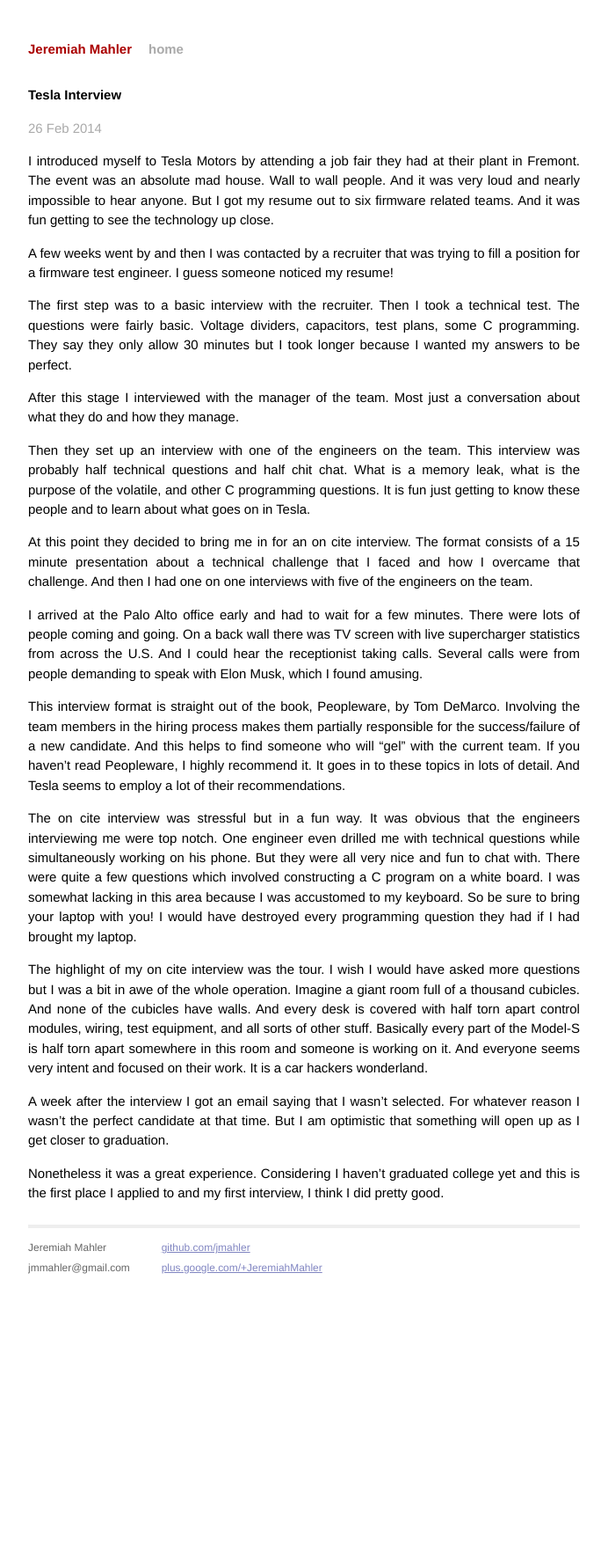
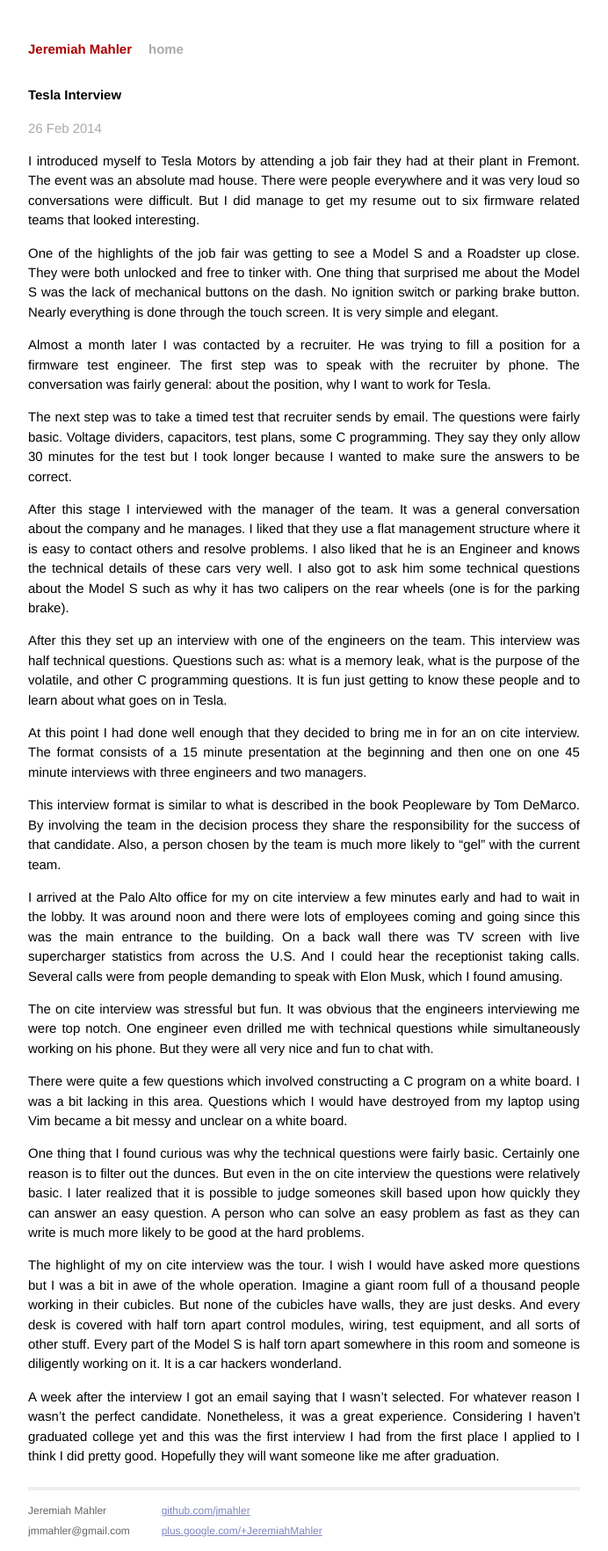
Before and after one commit to jmahler/jmahler.github.io, a Jekyll site: the page built from _posts/2014-02-27-tesla_interview.md, in a window 1280 px wide. Shown: the whole page at 88% size, without its empty margins (294-986 px from the left). Built offline with Jekyll 4.4.1, drawn with Linux system fonts in a browser that asks for light colours; Markdown is read by kramdown in place of the engine named in the settings; before the commit the page ends 1464 px from its top, so only the background shows below that.

Commit message:
more general revision of Tesla interview

```diff
--- a/_posts/2014-02-27-tesla_interview.md
+++ b/_posts/2014-02-27-tesla_interview.md
@@ -9,82 +9,103 @@
 I introduced myself to Tesla Motors by attending a job
 fair they had at their plant in Fremont.
 The event was an absolute mad house.
-Wall to wall people.
-And it was very loud and nearly impossible to hear anyone.
-But I got my resume out to six firmware related teams.
-And it was fun getting to see the technology up close.
+There were people everywhere and it was very loud
+so conversations were difficult.
+But I did manage to get my resume out to six firmware related
+teams that looked interesting.
 
-A few weeks went by and then I was contacted by a recruiter
-that was trying to fill a position for a firmware test engineer.
-I guess someone noticed my resume!
+One of the highlights of the job fair was getting to see
+a Model S and a Roadster up close.
+They were both unlocked and free to tinker with.
+One thing that surprised me about the Model S was the lack
+of mechanical buttons on the dash.
+No ignition switch or parking brake button.
+Nearly everything is done through the touch screen.
+It is very simple and elegant.
 
-The first step was to a basic interview with the recruiter.
-Then I took a technical test.
+Almost a month later I was contacted by a recruiter.
+He was trying to fill a position for a firmware test engineer.
+The first step was to speak with the recruiter by phone.
+The conversation was fairly general: about the position,
+why I want to work for Tesla.
+
+The next step was to take a timed test that recruiter sends by email.
 The questions were fairly basic.  Voltage dividers, capacitors,
 test plans, some C programming.
-They say they only allow 30 minutes but I took longer because I
-wanted my answers to be perfect.
+They say they only allow 30 minutes for the test but I took longer
+because I wanted to make sure the answers to be correct.
 
 After this stage I interviewed with the manager of the team.
-Most just a conversation about what they do and how they manage.
+It was a general conversation about the company and he manages.
+I liked that they use a flat management structure
+where it is easy to contact others and resolve problems.
+I also liked that he is an Engineer and knows the technical details
+of these cars very well.  I also got to ask him some technical
+questions about the Model S such as why it has two calipers on the
+rear wheels (one is for the parking brake).
 
-Then they set up an interview with one of the engineers on the team.
-This interview was probably half technical questions and half
-chit chat.
-What is a memory leak, what is the purpose of the volatile, and
-other C programming questions.
+After this they set up an interview with one of the engineers on the team.
+This interview was half technical questions.
+Questions such as: what is a memory leak, what is the purpose of the volatile,
+and other C programming questions.
 It is fun just getting to know these people and to learn about what
 goes on in Tesla.
 
-At this point they decided to bring me in for an on cite interview.
-The format consists of a 15 minute presentation about a technical
-challenge that I faced and how I overcame that challenge.
-And then I had one on one interviews with five of the engineers on
-the team.
+At this point I had done well enough that they decided to bring me
+in for an on cite interview.
+The format consists of a 15 minute presentation at the beginning and
+then one on one 45 minute interviews with three engineers and two managers.
 
-I arrived at the Palo Alto office early and had to wait for a few minutes.
-There were lots of people coming and going.  On a back wall there was
-TV screen with live supercharger statistics from across the U.S.
-And I could hear the receptionist taking calls.  Several calls were
-from people demanding to speak with Elon Musk, which I found amusing.
+This interview format is similar to what is described in the book
+Peopleware by Tom DeMarco.
+By involving the team in the decision process they share the
+responsibility for the success of that candidate.
+Also, a person chosen by the team is much more likely to "gel" with
+the current team.
 
-This interview format is straight out of the book, Peopleware, by Tom DeMarco.
-Involving the team members in the hiring process makes them partially
-responsible for the success/failure of a new candidate.
-And this helps to find someone who will "gel" with the current team.
-If you haven't read Peopleware, I highly recommend it.
-It goes in to these topics in lots of detail.
-And Tesla seems to employ a lot of their recommendations.
+I arrived at the Palo Alto office for my on cite interview a few
+minutes early and had to wait in the lobby.
+It was around noon and there were lots of employees coming and going
+since this was the main entrance to the building.
+On a back wall there was TV screen with live supercharger statistics
+from across the U.S.  And I could hear the receptionist taking calls.
+Several calls were from people demanding to speak with Elon Musk,
+which I found amusing.
 
-The on cite interview was stressful but in a fun way.
+The on cite interview was stressful but fun.
 It was obvious that the engineers interviewing me were top notch.
 One engineer even drilled me with technical questions while
 simultaneously working on his phone.
 But they were all very nice and fun to chat with.
+
 There were quite a few questions which involved constructing a C program
-on a white board.
-I was somewhat lacking in this area because I was accustomed to my
-keyboard.
-So be sure to bring your laptop with you!
-I would have destroyed every programming question they had
-if I had brought my laptop.
+on a white board.  I was a bit lacking in this area.
+Questions which I would have destroyed from my laptop using Vim
+became a bit messy and unclear on a white board.
+
+One thing that I found curious was why the technical questions
+were fairly basic.  Certainly one reason is to filter out the dunces.
+But even in the on cite interview the questions were relatively basic.
+I later realized that it is possible to judge someones skill based
+upon how quickly they can answer an easy question.
+A person who can solve an easy problem as fast as they can write
+is much more likely to be good at the hard problems.
 
 The highlight of my on cite interview was the tour.
 I wish I would have asked more questions but I was a bit in
 awe of the whole operation.
-Imagine a giant room full of a thousand cubicles.
-And none of the cubicles have walls.
+Imagine a giant room full of a thousand people working in their cubicles.
+But none of the cubicles have walls, they are just desks.
 And every desk is covered with half torn apart control modules,
 wiring, test equipment, and all sorts of other stuff.
-Basically every part of the Model-S is half torn apart somewhere
-in this room and someone is working on it.
-And everyone seems very intent and focused on their work.
+Every part of the Model S is half torn apart somewhere in this room
+and someone is diligently working on it.
 It is a car hackers wonderland.
 
 A week after the interview I got an email saying that I wasn't selected.
-For whatever reason I wasn't the perfect candidate at that time.
-But I am optimistic that something will open up as I get closer to graduation.
-
-Nonetheless it was a great experience.  Considering
-I haven't graduated college yet and this is the first place I applied
-to and my first interview, I think I did pretty good.
+For whatever reason I wasn't the perfect candidate.
+Nonetheless, it was a great experience.
+Considering I haven't graduated college yet and this was the
+first interview I had from the first place I applied to I think
+I did pretty good.  Hopefully they will want someone like me
+after graduation.
```
